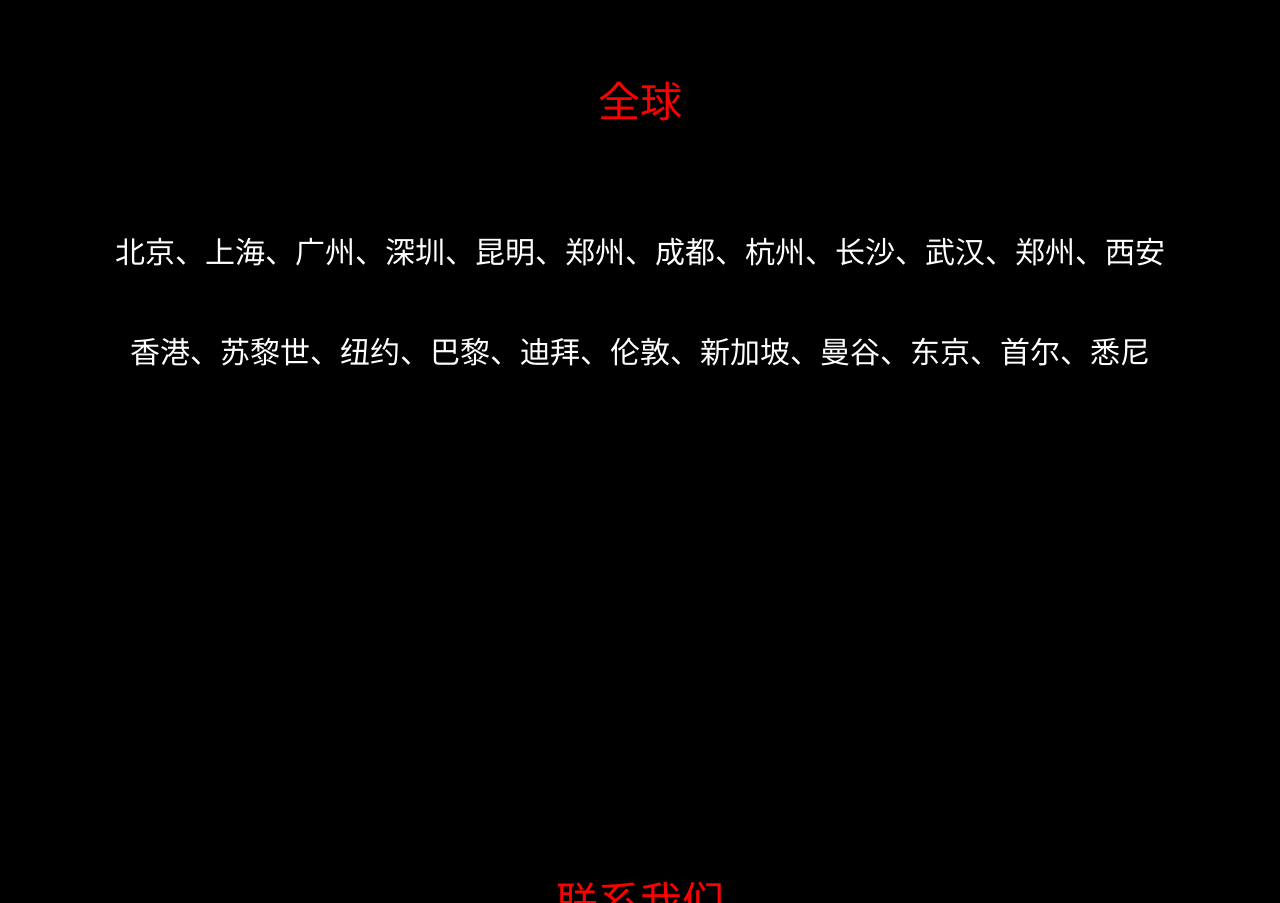
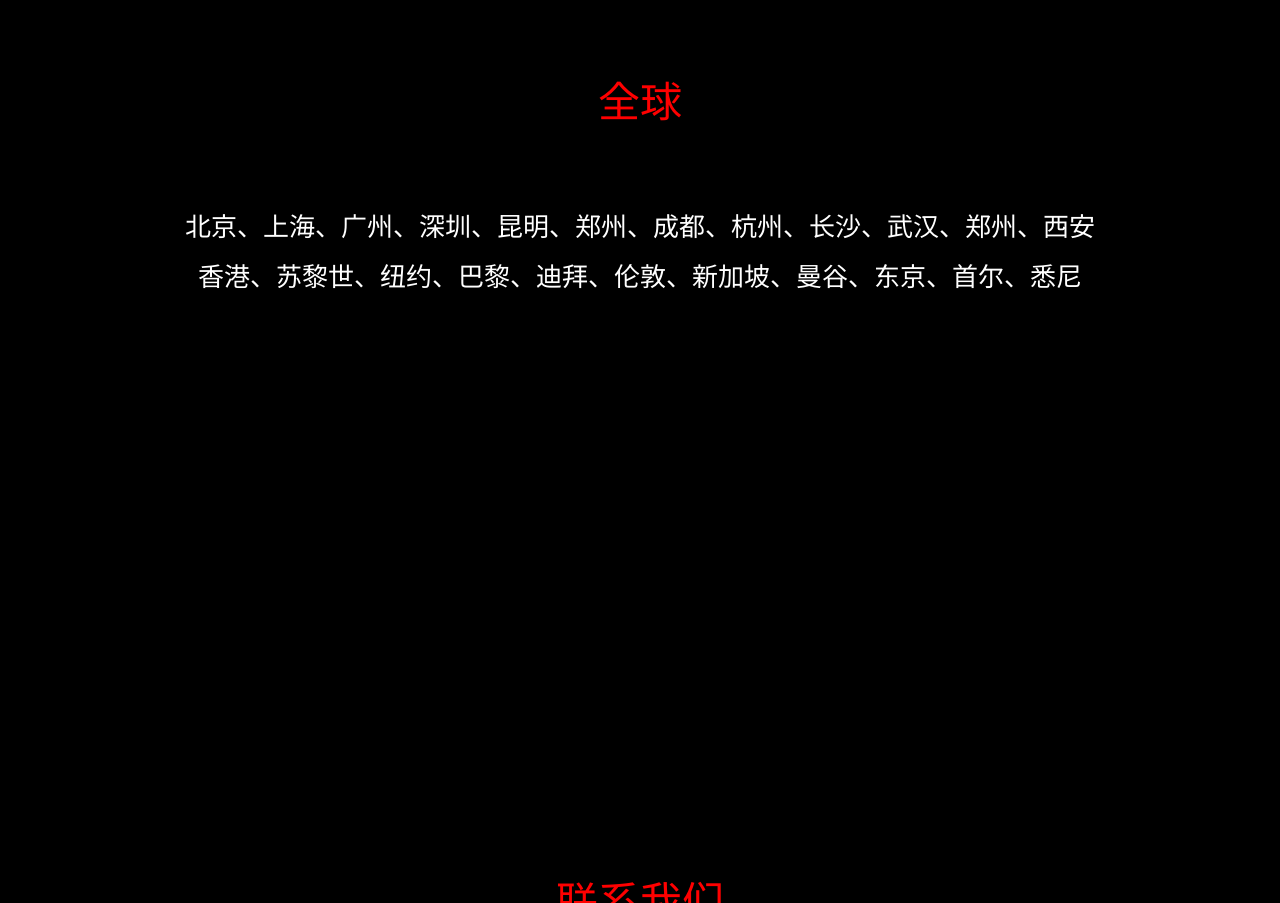
Before and after one commit to cjw3301/KBC, a plain HTML site: page index.html in a window 1280 px wide. Shown: the part 3297-4200 px from the top of the page. Drawn offline with Linux system fonts and the light colour scheme.

Commit message:
Update index.html

```diff
--- a/index.html
+++ b/index.html
@@ -147,8 +147,8 @@
 		</div>
 		<div id="global" class="container">
 			<p style="color:red;font-size:42px;line-height:200px;">全球</p>
-			<p style="font-size:30px;line-height:100px;">北京、上海、广州、深圳、昆明、郑州、成都、杭州、长沙、武汉、郑州、西安</p>
-			<p style="font-size:30px;line-height:100px;">香港、苏黎世、纽约、巴黎、迪拜、伦敦、新加坡、曼谷、东京、首尔、悉尼</p>
+			<p style="font-size:26px;line-height:50px;">北京、上海、广州、深圳、昆明、郑州、成都、杭州、长沙、武汉、郑州、西安</p>
+			<p style="font-size:26px;line-height:50px;">香港、苏黎世、纽约、巴黎、迪拜、伦敦、新加坡、曼谷、东京、首尔、悉尼</p>
 		</div>
 		<div id="contact" class="container">
 			<p style="color:red;font-size:42px;line-height:200px;">联系我们</p>
```
